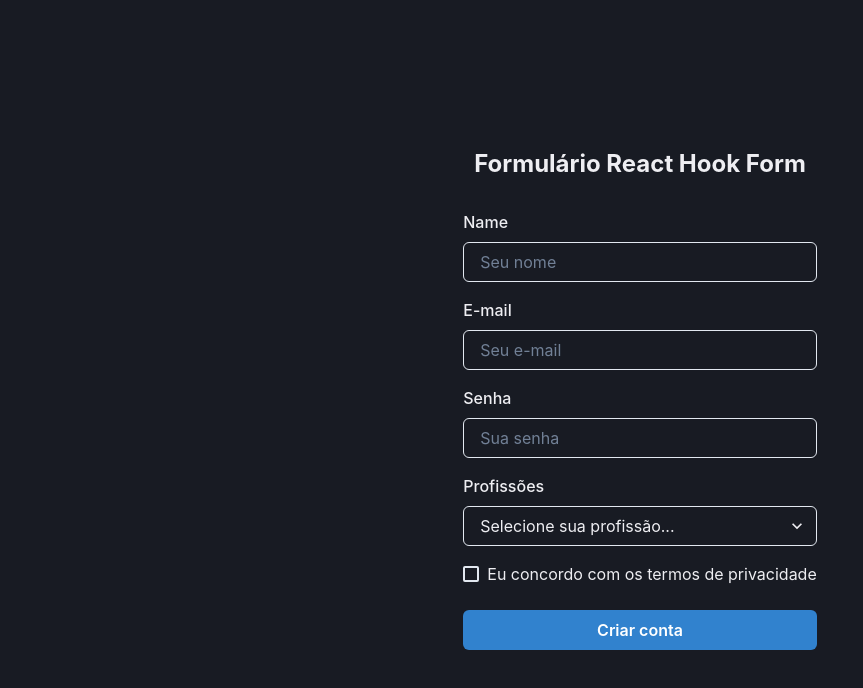
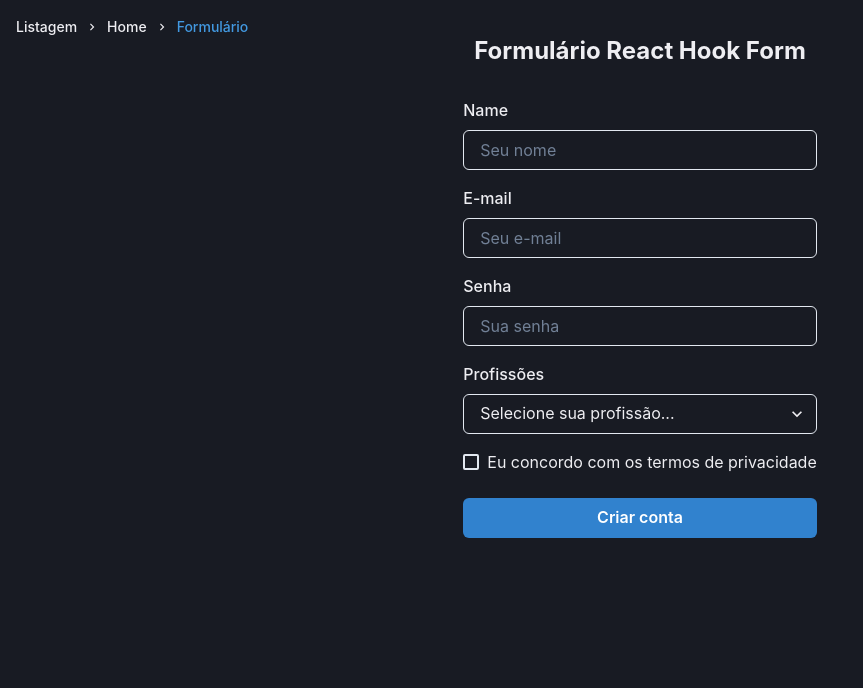
Before and after one commit to moutinhofuturedev/Good-Form, a Next.js app: page /dash in a window 1280 px wide. Shown: the top 688 px of the page, without its empty margins (0-863 px from the left). Built offline with nearby package versions, Linux system fonts and the light colour scheme.

Commit message:
feat: adiciona breadcrumb em páginas

```diff
--- a/src/pages/dash.tsx
+++ b/src/pages/dash.tsx
@@ -1,14 +1,30 @@
-import { Center } from "@chakra-ui/react";
+import { Box, Breadcrumb, BreadcrumbItem, BreadcrumbLink, Flex } from "@chakra-ui/react";
 import Head from "next/head";
+import { MdNavigateNext } from "react-icons/md";
 import { Form } from "../components/Form";
 
 export default function Dash() {
   return (
-    <Center h="100vh" w="100vw">
+    <Box h="100vh">
       <Head>
         <title>Form | React</title>
       </Head>
-      <Form />
-    </Center>
+      <Breadcrumb fontWeight='medium' fontSize='sm' ml="1rem" mt="1rem" separator={<MdNavigateNext color='gray.500' />}>
+        <BreadcrumbItem>
+          <BreadcrumbLink href='/list'>Listagem</BreadcrumbLink>
+        </BreadcrumbItem>
+
+        <BreadcrumbItem>
+          <BreadcrumbLink href='/'>Home</BreadcrumbLink>
+        </BreadcrumbItem>
+
+        <BreadcrumbItem isCurrentPage color="blue.400">
+          <BreadcrumbLink href='/dash'>Formulário</BreadcrumbLink>
+        </BreadcrumbItem>
+      </Breadcrumb>
+      <Flex justifyContent="center" alignItems="center">
+        <Form />
+      </Flex>
+    </Box>
   )
 }
```
Also changed, not shown: src/pages/index.tsx (+21 -5 lines), src/pages/list.tsx (+18 -1 lines).
